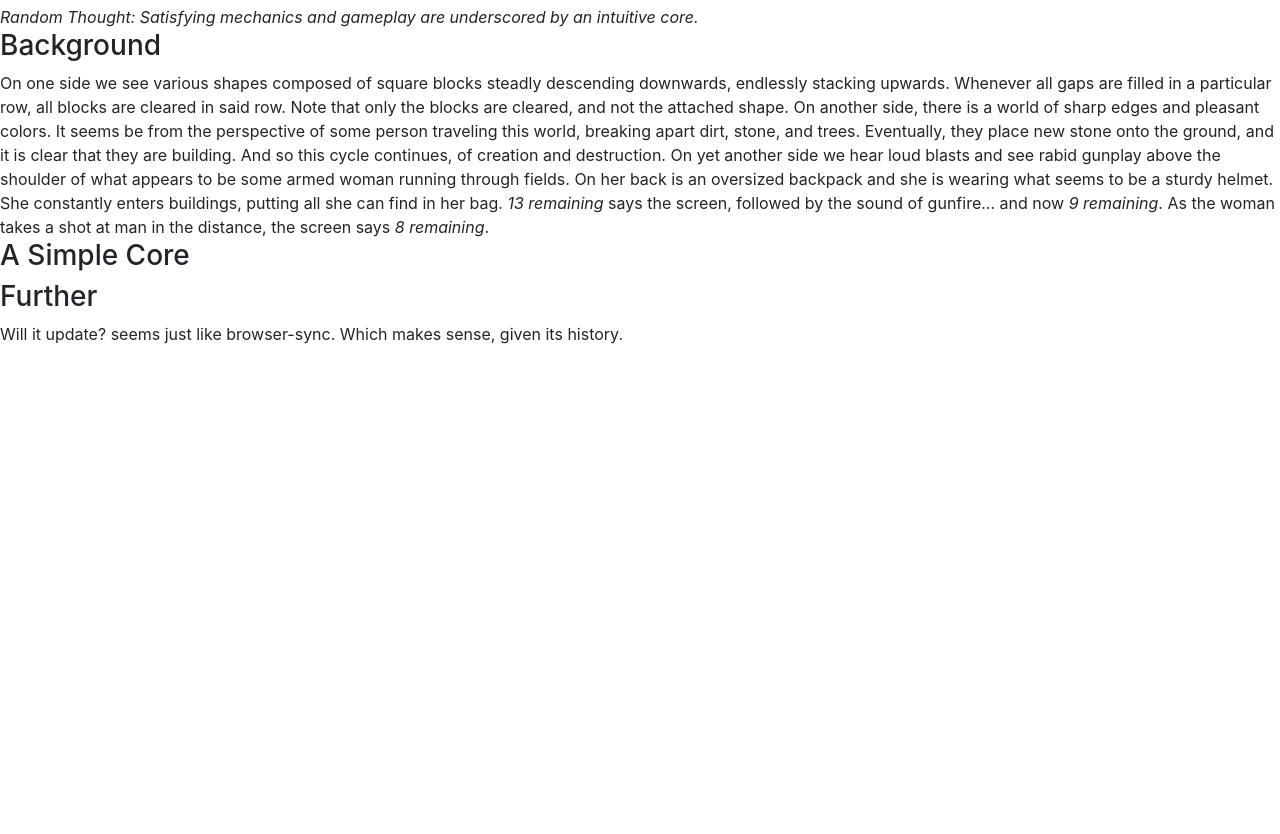
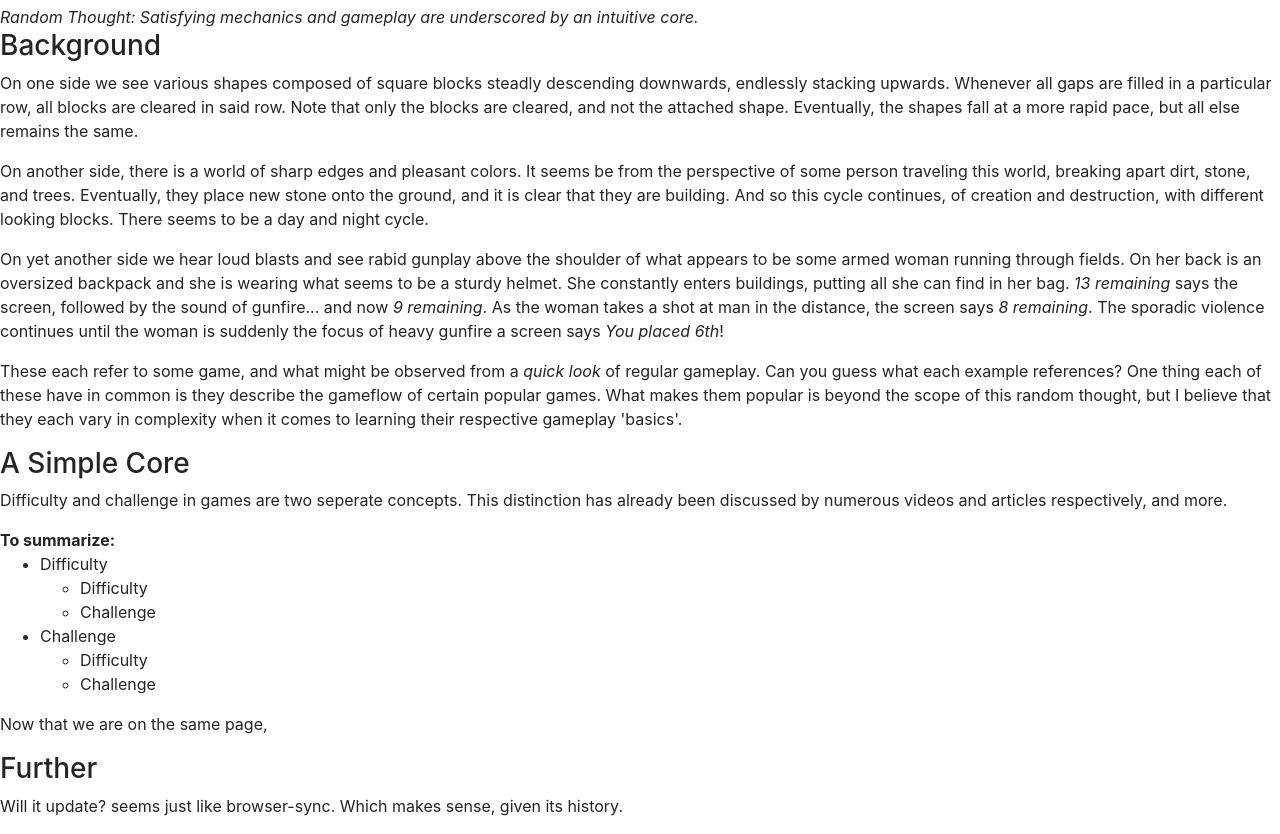
Before and after one commit to NPH-Learning/Front-Web, a website: page index.html in a window 1280 px wide. Shown: the part 51-885 px from the top of the page. Before the commit the page ends 800 px from the top, so only its background shows below. Drawn offline with nearby package versions, Linux system fonts and the light colour scheme.

Commit message:
Actual Commit #2: More content to work with.

```diff
--- a/index.html
+++ b/index.html
@@ -17,34 +17,72 @@
         <!--Provide necessary background-->
         <article>
             <h3>Background</h3>
-
+            <p>
             On one side we see various shapes composed of square blocks steadly descending downwards, endlessly
             stacking upwards. Whenever all gaps are filled in a particular row, all blocks are cleared in said
-            row. Note that only the blocks are cleared, and not the attached shape.
-
+            row. Note that only the blocks are cleared, and not the attached shape. Eventually, the shapes fall
+            at a more rapid pace, but all else remains the same.
+            </p>
+            <p>
             On another side, there is a world of sharp edges and pleasant colors. It seems be from the perspective
             of some person traveling this world, breaking apart dirt, stone, and trees. Eventually, they place
             new stone onto the ground, and it is clear that they are building. And so this cycle continues, of
-            creation and destruction.
-
+            creation and destruction, with different looking blocks. There seems to be a day and night cycle.
+            </p>
+            <p>
             On yet another side we hear loud blasts and see rabid gunplay above the shoulder of what appears to be
             some armed woman running through fields. On her back is an oversized backpack and she is wearing what
             seems to be a sturdy helmet. She constantly enters buildings, putting all she can find in her bag.
             <i>13 remaining </i> says the screen, followed by the sound of gunfire... and now <i>9 remaining</i>. As
-            the woman takes a shot at man in the distance, the screen says <i>8 remaining</i>.
+            the woman takes a shot at man in the distance, the screen says <i>8 remaining</i>. The sporadic violence
+            continues until the woman is suddenly the focus of heavy gunfire a screen says <i>You placed 6th</i>!
+            </p>
+            <p>
+            These each refer to some game, and what might be observed from a <i title="quick, relative to the length of the game"> quick look</i>
+            of regular gameplay. Can you guess what each example references? One thing each of these have in common is they
+            describe the gameflow of certain popular games. What makes them popular is beyond the scope of this
+            random thought, but I believe that they each vary in complexity when it comes to learning their respective gameplay 'basics'.
+            </p>
 
+            <!--Expand in week 2-->
 
         </article>
 
         <!--Further Elaboration-->
         <section>
                 <h3>A Simple Core</h3>
+                <p>
+                Difficulty and challenge in games are two seperate concepts. This distinction has already been discussed by numerous videos and
+                articles respectively, and more.
+                </p>
+
+            <!--Expand in week 2-->
+                <b>To summarize:</b>
+                <ul>
+                        <li>Difficulty
+                            <ul>
+                                <li>Difficulty</li>
+                                <li>Challenge</li>
+                            </ul>
+                        </li>
+                        <li>Challenge
+                            <ul>
+                                <li>Difficulty</li>
+                                <li>Challenge</li>
+                            </ul>
+                        </li>
+                </ul>
+
+                <p>
+                    Now that we are on the same page,
+                </p>
 
         </section>
         <!--A Supportive Example-->
         <section>
                 <h3>Further</h3>
 
+            <!--Expand in week 2-->
         </section>
         <p>
             Will it update? seems just like browser-sync. Which makes sense, given its history.
```
